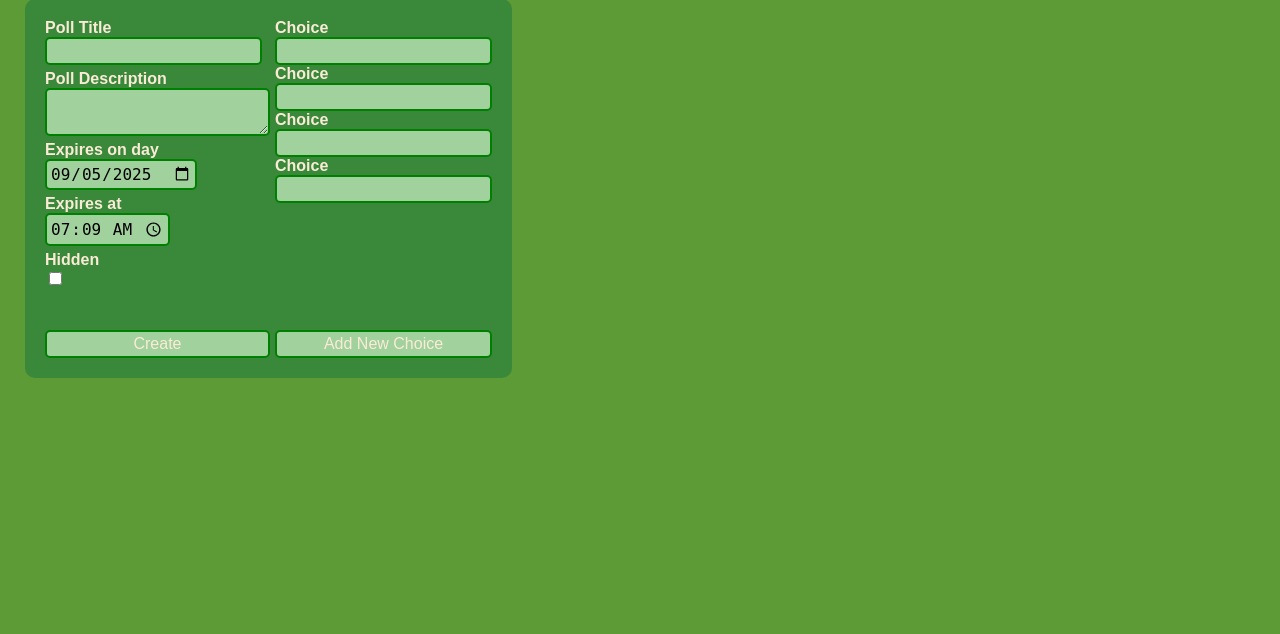
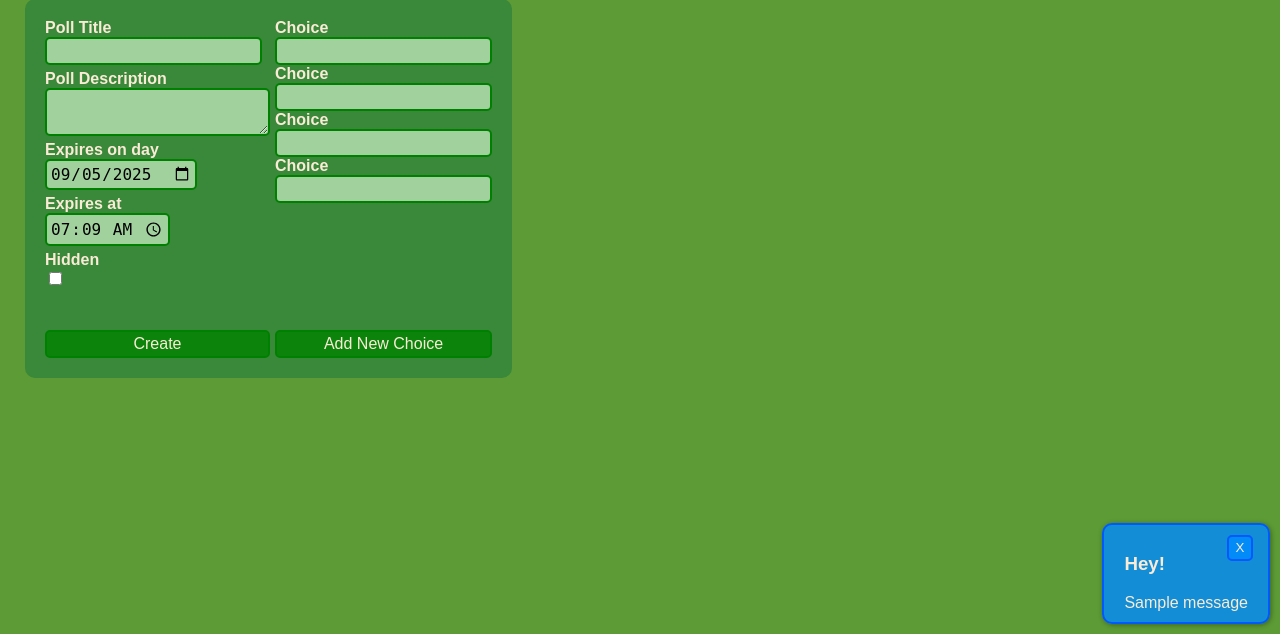
Before and after one commit to mykdolnyk/voting-flask-website, a Flask app: page /admin/new-poll in a window 1280 px wide. Shown: the part 166-800 px from the top of the page. Run offline with Flask 3, Linux system fonts and the light colour scheme; a user stored in the database is signed in; tables that the repository leaves empty hold one stand-in row (values such as "Sample post"); one stand-in notice (Sample message) is shown; some web fonts are replaced.

Commit message:
Made flashes work properly

```diff
--- a/src/static/css/admin.css
+++ b/src/static/css/admin.css
@@ -121,9 +121,10 @@ header.admin-header .logo > a {
 
 #add-choice-button {
     grid-area: add-choice-button;
+    background-color: rgb(12, 132, 12);
 }
 
 .admin-form > input[type='submit'] {
     grid-area: submit-button;
-
+    background-color: rgb(12, 132, 12);
 }
--- a/src/static/css/flashes.css
+++ b/src/static/css/flashes.css
@@ -4,6 +4,7 @@
     right: 10px;
     bottom: 10px;
 
+    max-width: 400px;
     padding: 10px 20px;
 
     border-style: solid;
@@ -13,9 +14,6 @@
     transition: opacity 0.5s;
 
     box-shadow: rgba(0, 0, 0, 0.363) 1px 1px 5px;
-
-    display: none;
-    opacity: 0%;
 }
 
 .flash-close {
@@ -53,3 +51,9 @@
     background-color: rgba(0, 140, 255, 0.795);
     border-color: rgb(0, 89, 255);
 }
+
+.flash-hidden {
+    display: none;
+    opacity: 0%;
+    transition: opacity 0.5s;
+}
--- /dev/null
+++ b/src/static/js/flashes.js
@@ -0,0 +1,8 @@
+const flashContainer = document.querySelector('.flash')
+const flashCloseButton = document.querySelector('button.flash-close')
+
+flashCloseButton.onclick = closeFlash
+
+function closeFlash() {
+    flashContainer.classList.add('flash-hidden')
+}
--- a/src/templates/base.html
+++ b/src/templates/base.html
@@ -15,7 +15,7 @@
         {% endblock title %}
     </title>
     {% block js %}
-
+        <script src="{{ url_for('static', filename='js/flashes.js')}}" defer></script>
     {% endblock js %}
 </head>
 <body>
@@ -33,11 +33,16 @@
     <main>
         {% block content %}{% endblock content %}
 
-        <section class="flash flash-blue">
-            <button class="flash-close">X</button>
-            <h3>{{ flash }}</h3>
-            <p>{{ flash }}</p>
-        </section>
+        {% with messages = get_flashed_messages() %}
+            <div class="flash flash-blue {% if not messages %}flash-hidden{% endif %}">
+                <button class="flash-close">X</button>
+                <h3>Hey!</h3>
+                {% for message in messages %}
+                    {{ message|safe }}
+                {% endfor %}
+            </div>
+        {% endwith %}
+
     </main>
 </body>
 </html>
```
